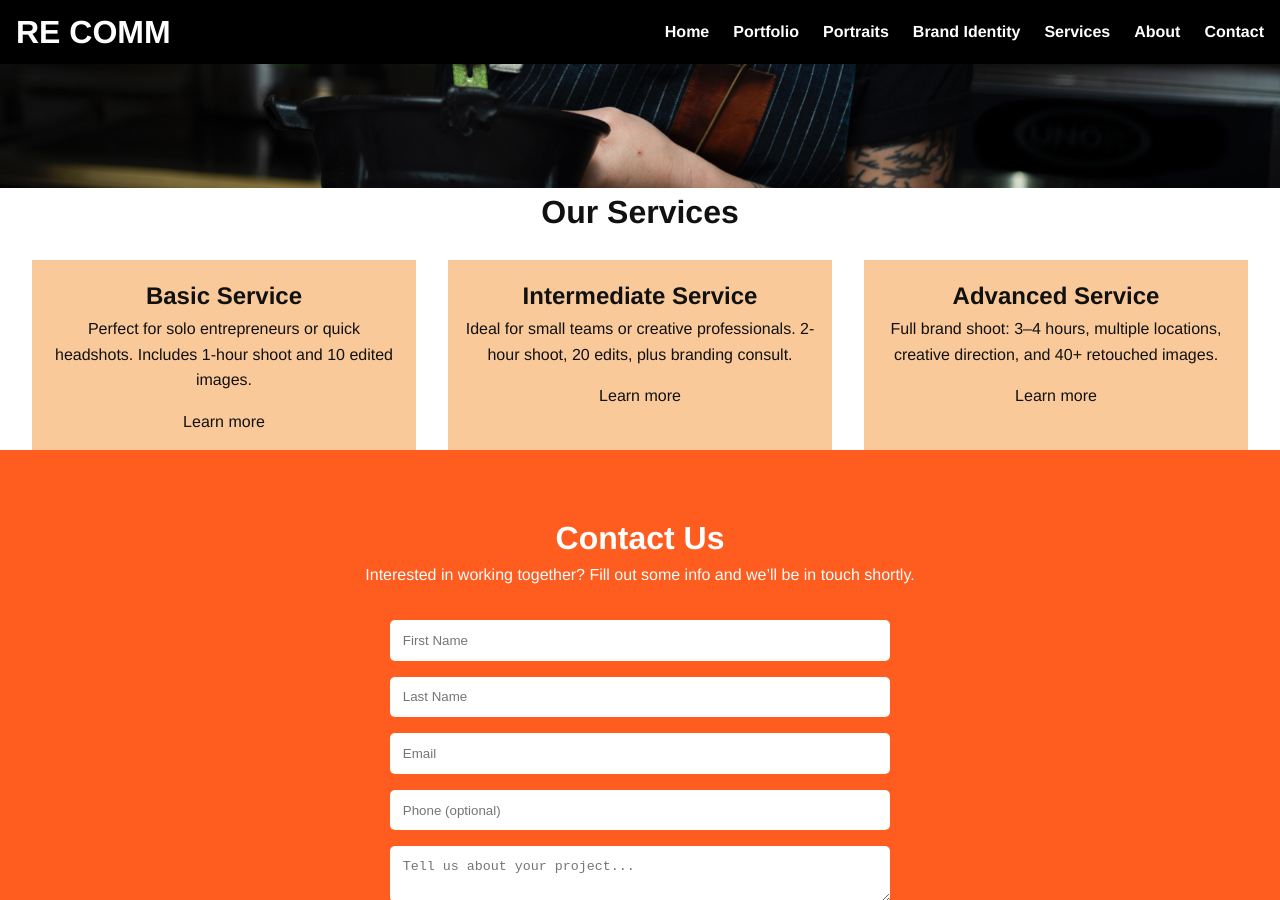
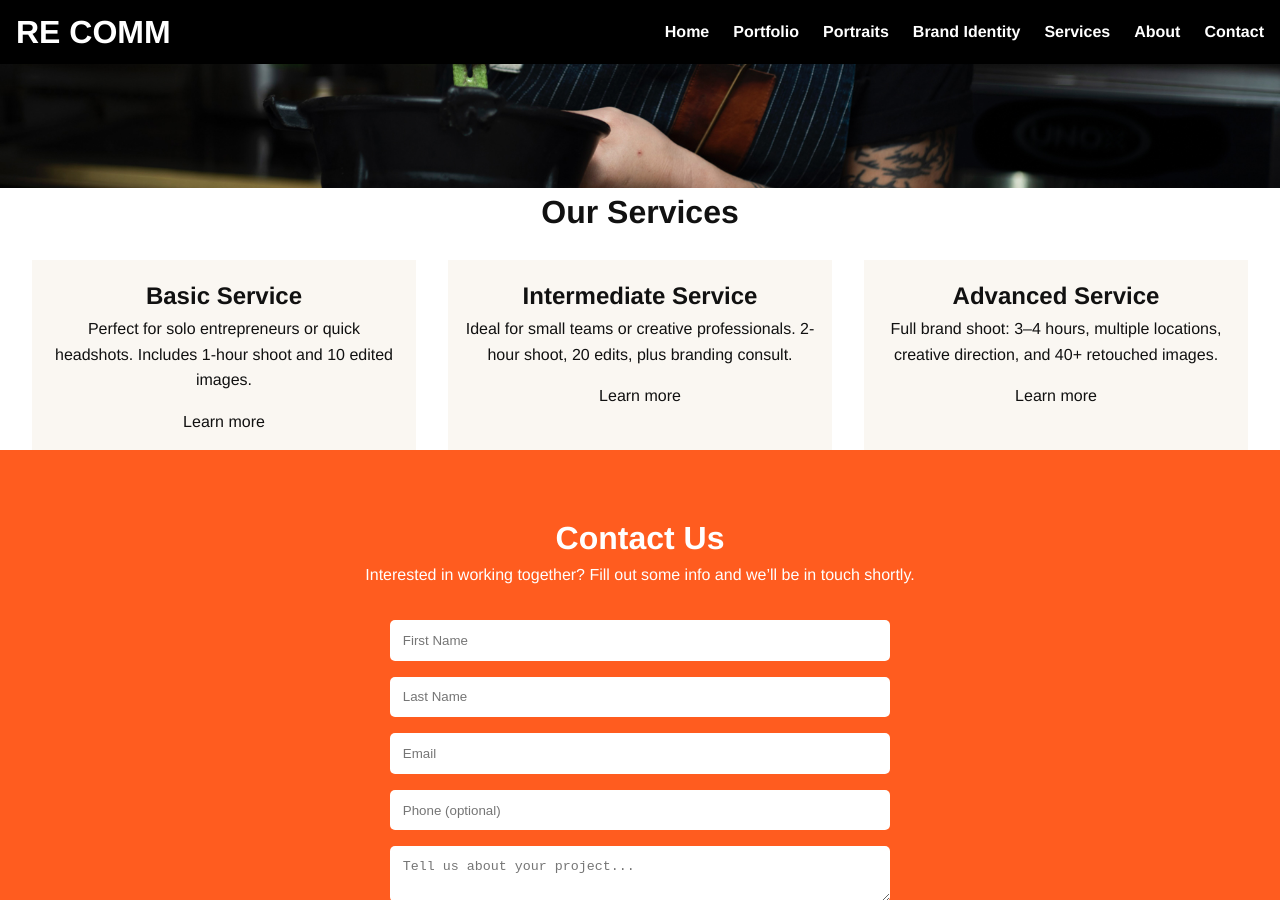
Before and after one commit to re-comm/my-portfolio, a Jekyll site: the page built from index.html, in a window 1280 px wide and 900 px high, scrolled down 416 px. Built offline with Jekyll 4.4.1, drawn with Linux system fonts in a browser that asks for light colours.

Commit message:
Update styles.scss

```diff
--- a/assets/css/styles.scss
+++ b/assets/css/styles.scss
@@ -150,7 +150,7 @@ p {
 
 /* Each .card inside .service-cards */
 .card {
-  background: #f9c999;
+  background: #faf7f2;
   padding: 1rem;
   text-align: center;
 
```
